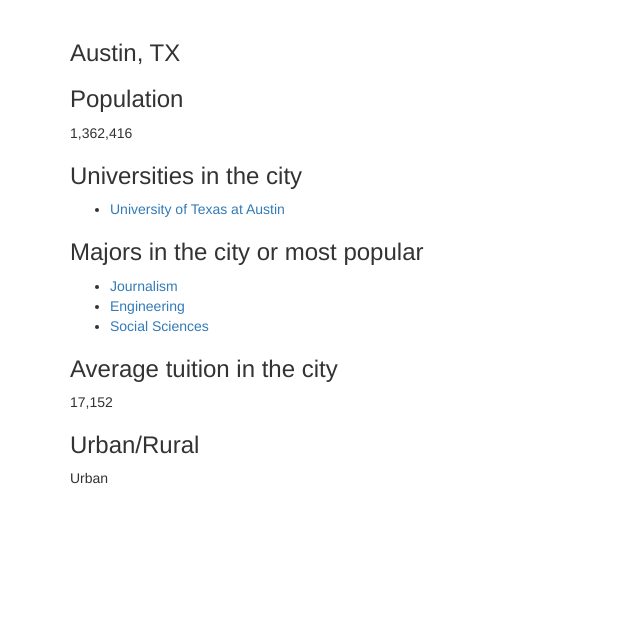
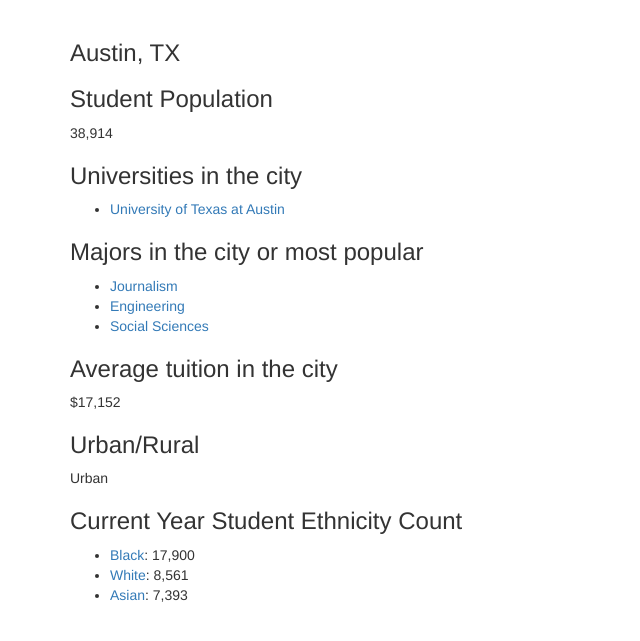
Before and after one commit to cs373gc-fall-2016/SouthernWholesomeEducation, a Flask app: template project/templates/Austin.html in a window 1280 px wide. Shown: the part 51-692 px from the top of the page, without its empty margins (0-640 px from the left). Run offline with Flask 2, Linux system fonts and the light colour scheme; the template is opened without the code that fills it, so the values that code supplies are empty; some libraries are stand-ins or nearby versions.

Commit message:
Update Austin.html

```diff
--- a/project/templates/Austin.html
+++ b/project/templates/Austin.html
@@ -6,29 +6,29 @@
       </div>
 
       <div>
-        <h3>Population</h3>
-        <p>1,362,416</p>
+        <h3>Student Population</h3>
+        <p>38,914</p>
       </div>
 
       <div>
         <h3>Universities in the city</h3>
         <ul>
-          <li><a href="/UTAustin.html">University of Texas at Austin</a></li>
+          <li><a href="/university/UTAustin.html">University of Texas at Austin</a></li>
         </ul>
       </div>
 
       <div>
         <h3>Majors in the city or most popular</h3>
         <ul>
-          <li><a href="/journalism.html">Journalism</a></li>
-          <li><a href="/engineering.html">Engineering</a></li>
-          <li><a href="/socialsciences.html">Social Sciences</a></li>
+          <li><a href="/major/journalism.html">Journalism</a></li>
+          <li><a href="/major/engineering.html">Engineering</a></li>
+          <li><a href="/major/socialsciences.html">Social Sciences</a></li>
         </ul>
       </div>
 
       <div>
         <h3>Average tuition in the city</h3>
-        <p>17,152</p>
+        <p>$17,152</p>
       </div>
 
       <div>
@@ -36,6 +36,15 @@
         <p>Urban</p>
       </div>
 
+      <div>
+        <h3>Current Year Student Ethnicity Count</h3>
+        <ul>
+          <li><a href="/ethnicity/black.html">Black</a>: 17,900</li>
+          <li><a href="/ethnicity/white.html">White</a>: 8,561</li>
+          <li><a href="/ethnicity/asian.html">Asian</a>: 7,393</li>
+        </ul>
+      </div>
+
     </div>
 
 {% endblock %}
```
